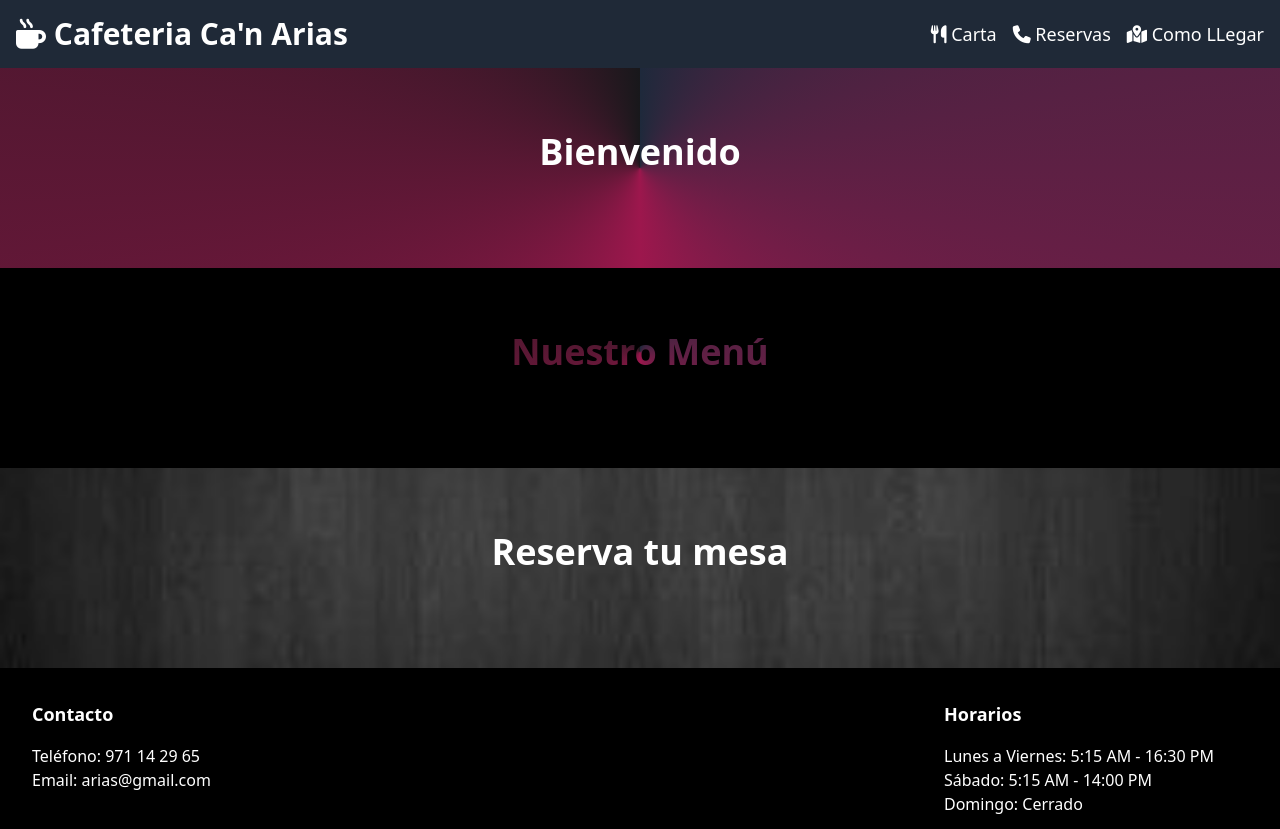
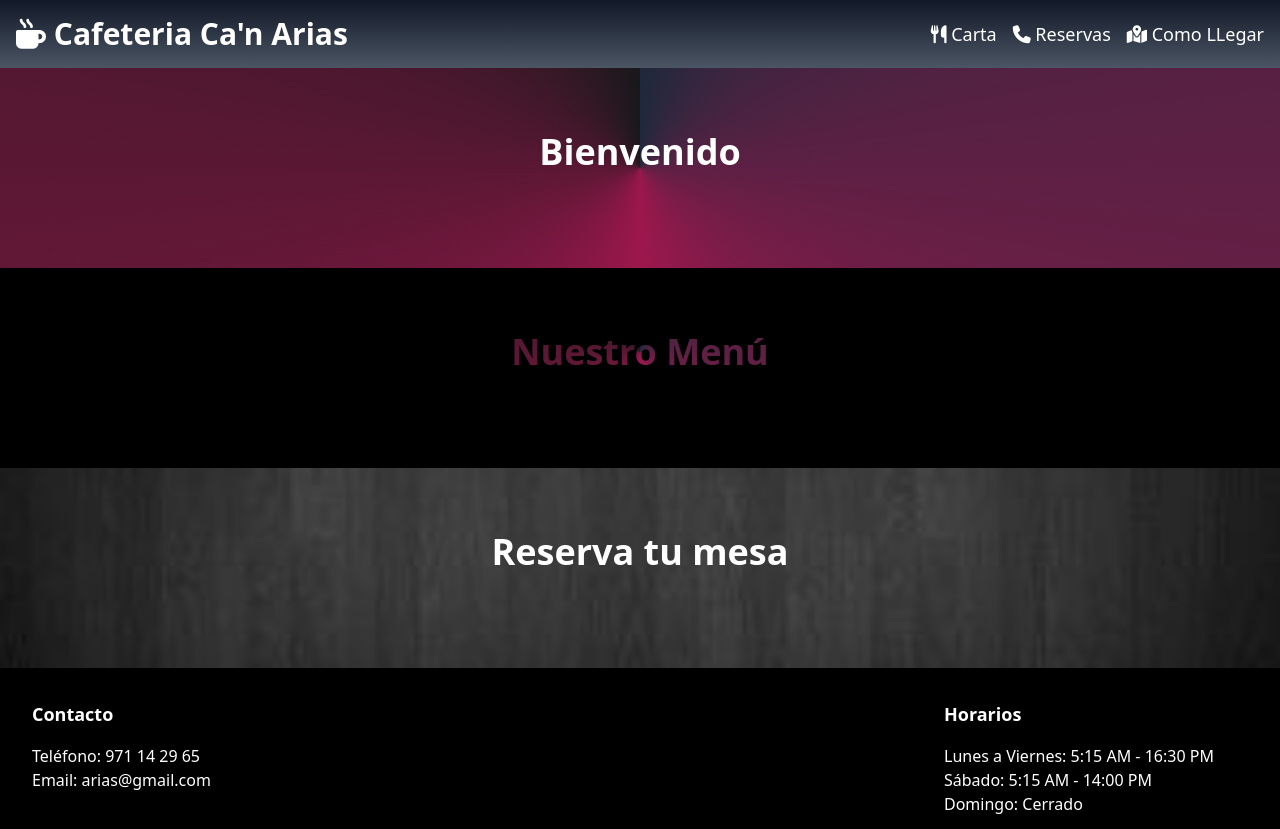
Before and after one commit to JoanLlompart/Practica-Restaurant, a website: page src/proba2.html in a window 1280 px wide. Drawn offline with nearby package versions, Linux system fonts and the light colour scheme.

Commit message:
Intentant aconseguir la nav amb gradiant com vull

```diff
--- a/src/css/proba2.css
+++ b/src/css/proba2.css
@@ -29,6 +29,10 @@ footer {
     background-color: black;
 }
 
+.gradient-bg {
+    /* Aplica el gradiente lineal como fondo */
+    background-image: linear-gradient(rgb(17, 24, 39), rgb(75, 85, 99));
+}
 
 .gradient-text {
     /* Establece el color del texto como transparente */
@@ -56,6 +60,27 @@ footer {
     color: transparent;
 }
 
+.gradient-text-nav {
+    position: relative;
+    z-index: 1;
+    overflow: hidden; /* Asegura que el contenido no se salga del contenedor */
+}
+
+.gradient-text-nav::before {
+    content: '';
+    position: absolute;
+    top: 0;
+    left: 0;
+    width: 100%;
+    height: 100%;
+    z-index: -1;
+    background-image: conic-gradient(at left top, rgb(30, 41, 59), rgb(243, 232, 255), rgb(165, 243, 252));
+    -webkit-background-clip: text;
+    background-clip: text;
+    opacity: 0.7; /* Ajusta la opacidad del gradiente para equilibrar con el texto */
+}
+
+
 
 #seccionReservas,
 #seccionInicio,
--- a/src/proba2.html
+++ b/src/proba2.html
@@ -16,7 +16,9 @@
 </head>
 
 <body>
-    <nav class="bg-gray-800 p-4 text-white">
+
+    <nav class="p-4 text-white gradient-bg">
+        <div class="gradient-text-nav">
         <div class="container mx-auto flex justify-between items-center">
             <div>
                 <a href="proba2.html" class="text-3xl font-bold"><i class="fas fa-mug-hot"></i> Cafeteria Ca'n Arias</a>
@@ -52,6 +54,7 @@
             <i class="fa-solid fa-map-location-dot"></i> Como LLegar
         </a>
     </div>
+</div>
 
     <!-- Inicio -->
     <div id="inicio" class="py-16 px-4 bg-gray-100 cursor-pointer" onclick="toggleSection('inicio')">
```
